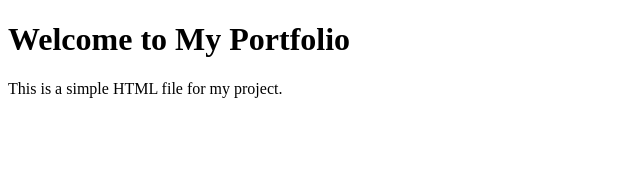
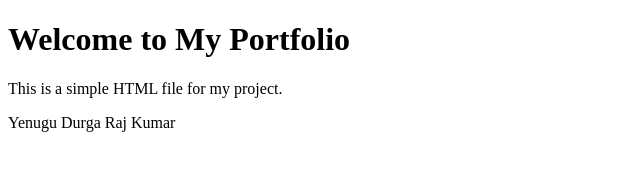
Before and after one commit to rajkumar21b/portfolio, a plain HTML site: page index.html in a window 1280 px wide. Shown: the whole page, without its empty margins (0-640 px from the left). Drawn offline with Linux system fonts and the light colour scheme.

Commit message:
added name

```diff
--- a/index.html
+++ b/index.html
@@ -8,5 +8,6 @@
 <body>
     <h1>Welcome to My Portfolio</h1>
     <p>This is a simple HTML file for my project.</p>
+    <p>Yenugu Durga Raj Kumar</p>
 </body>
 </html>
```
